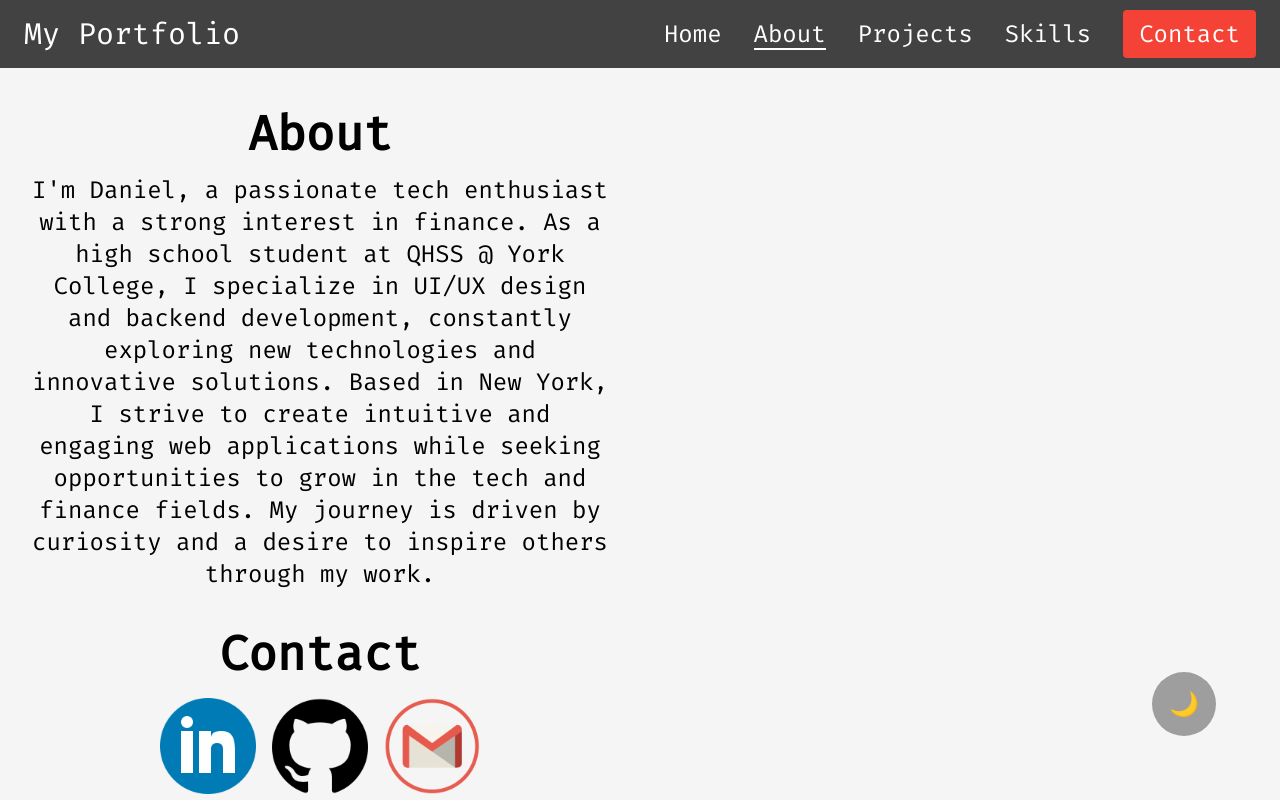
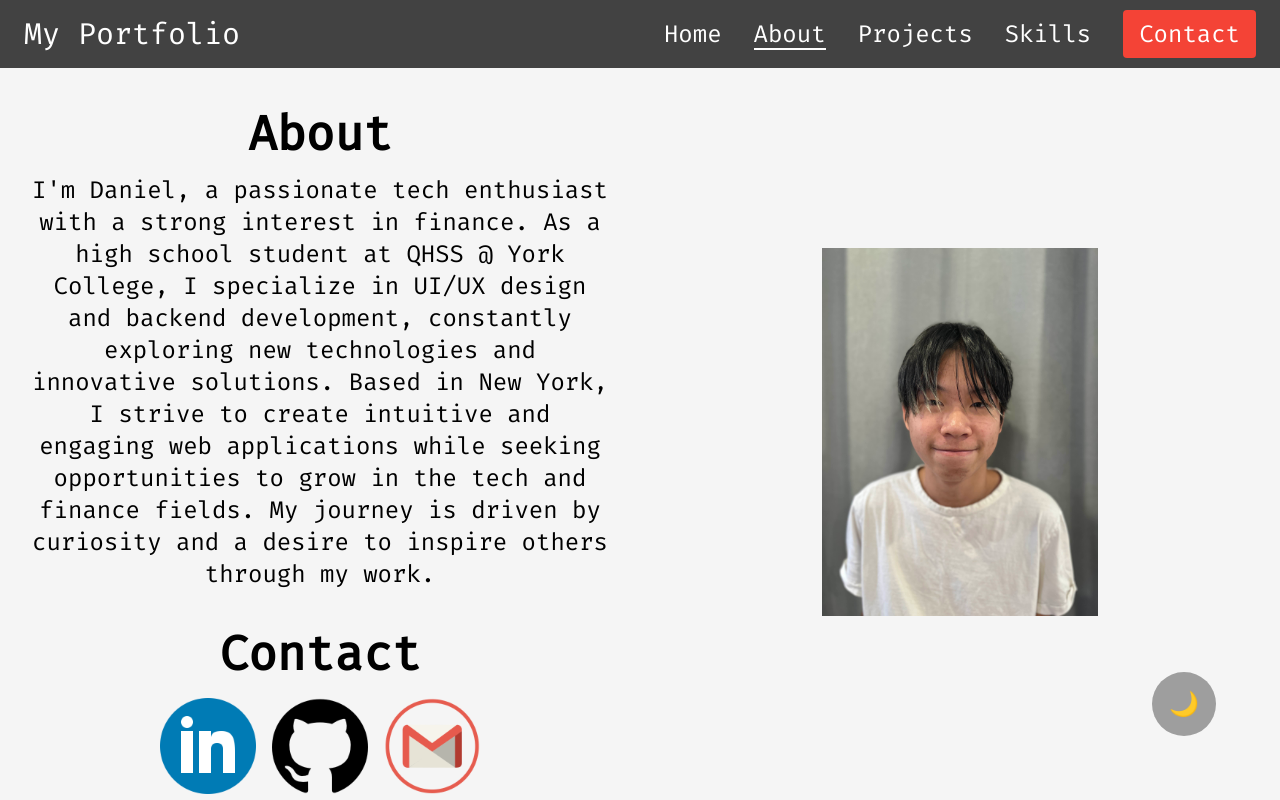
Before and after one commit to danvluewubley/kkcf-capstone, a React (Vite) app: page /about in a window 1280 px wide. Built offline with nearby package versions, Linux system fonts and the light colour scheme; a web font is replaced by a local one.

Commit message:
Final commit

```diff
--- a/src/components/AboutContent.jsx
+++ b/src/components/AboutContent.jsx
@@ -2,7 +2,8 @@ import React from "react";
 import SocialIcon from "../components/SocialIcon";
 import DarkModeToggleButton from "../components/DarkModeToggleButton";
 import { useDarkMode } from "../context/DarkModeContext";
-import "../styles/slide.css";
+// import "../styles/slide.css";
+import "../styles/border.css";
 
 function AboutContent() {
   const { darkMode } = useDarkMode();
@@ -58,13 +59,14 @@ function AboutContent() {
         </section>
 
         <aside className="w-1/2 justify-center items-center slide-from-right hidden md:flex flex-grow">
-          <img
-            src="/headshot.jpg"
-            alt="headshot"
-            className="md:h-1/2 md:w-1/2 h-[200px] rounded-full border-4 border-gray-300 object-cover"
-          />
+          <div className="border-animation md:h-1/2">
+            <img
+              src="/headshot.jpg"
+              alt="headshot"
+              className="md:h-full h-[200px] object-cover"
+            />
+          </div>
         </aside>
-
         <DarkModeToggleButton />
       </div>
     </div>
--- /dev/null
+++ b/src/styles/border.css
@@ -0,0 +1,28 @@
+.border-animation {
+  position: relative; /* Set the position to relative for absolute positioning of pseudo-element */
+}
+
+.border-animation::before {
+  content: "";
+  position: absolute;
+  top: 0;
+  left: 0;
+  right: 0;
+  bottom: 0;
+  border: 4px solid transparent;
+  background: transparent;
+  z-index: 1;
+  animation: border-animation 3s infinite;
+}
+
+@keyframes border-animation {
+  0% {
+    border-color: transparent;
+  }
+  50% {
+    border-color: black;
+  }
+  100% {
+    border-color: transparent;
+  }
+}
```
